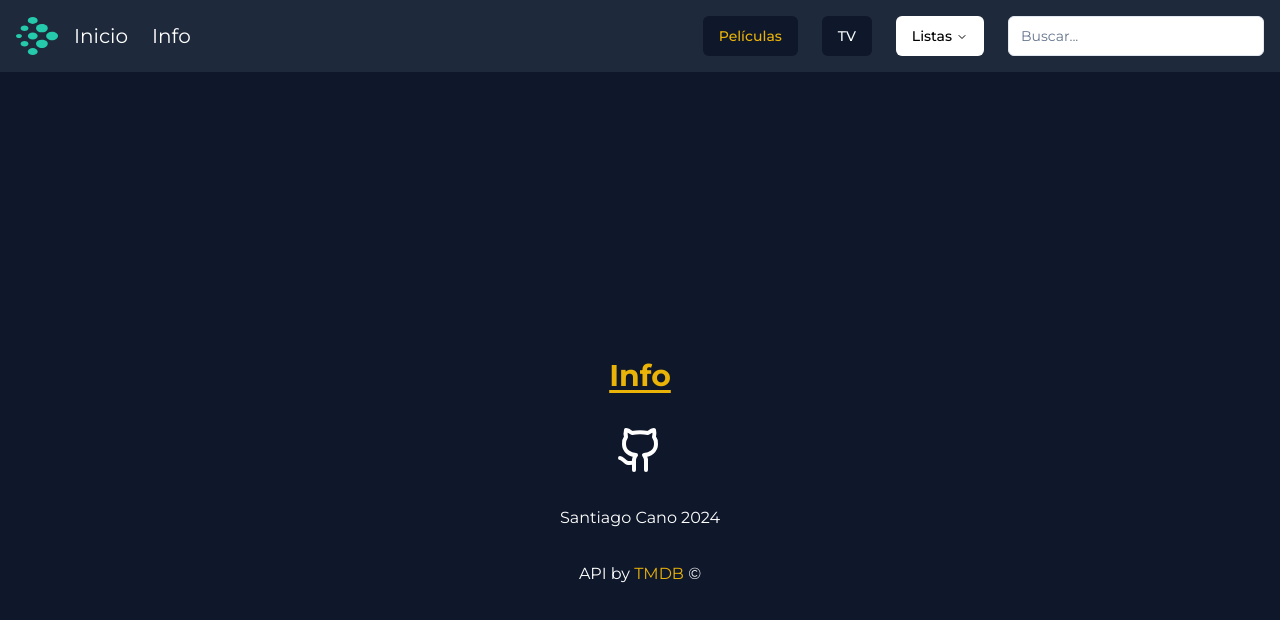
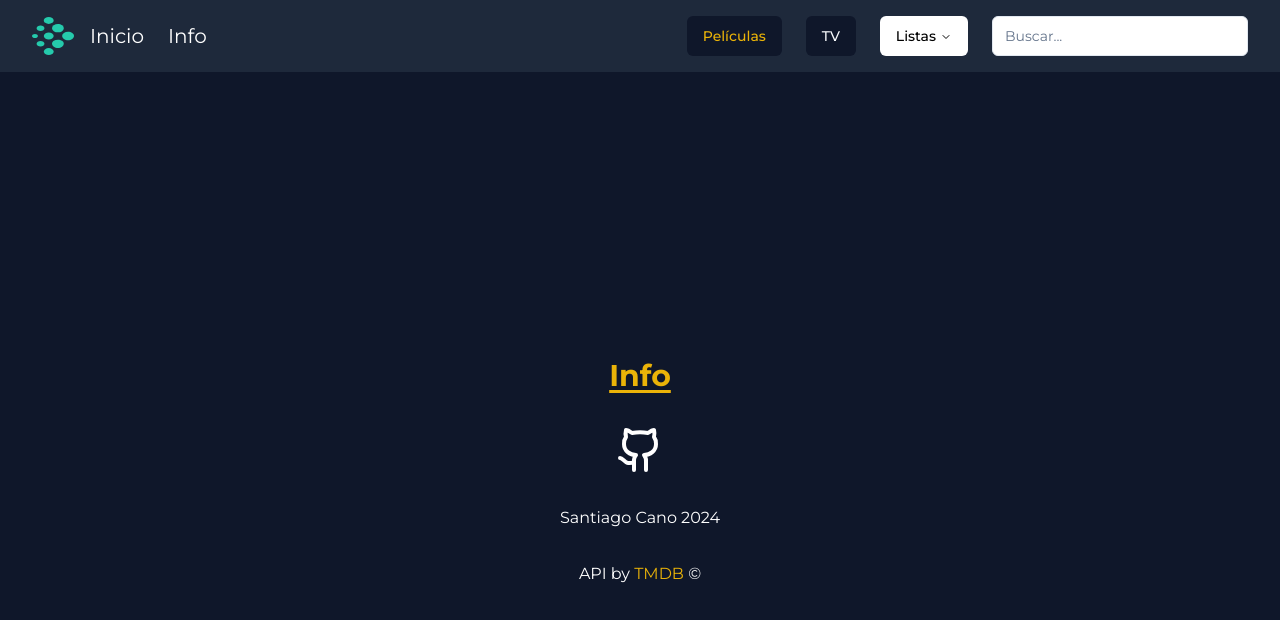
Before and after one commit to LaVieja1/movie-matrix, a Next.js app: page /info in a window 1280 px wide. Shown: the top 620 px of the page. Built offline with nearby package versions, Linux system fonts and the light colour scheme.

Commit message:
arreglado padding

```diff
--- a/components/Header.tsx
+++ b/components/Header.tsx
@@ -32,7 +32,7 @@
 
   return (
     <header className="bg-slate-800 w-full">
-      <nav className="flex items-center justify-between p-4 text-white text-xl">
+      <nav className="flex items-center justify-between py-4 px-8 text-white text-xl">
         <Image
           src="/logo.svg"
           alt="logo"
```
